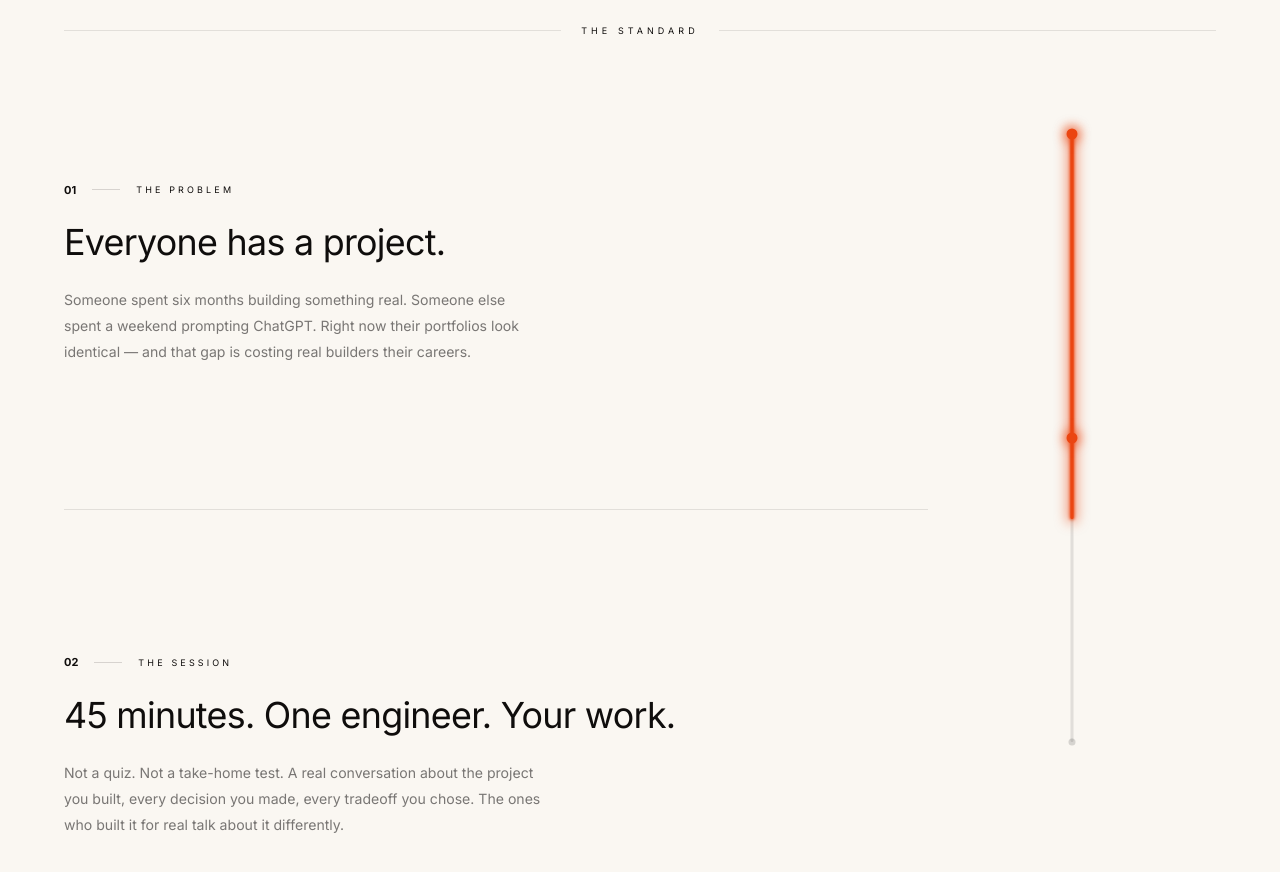
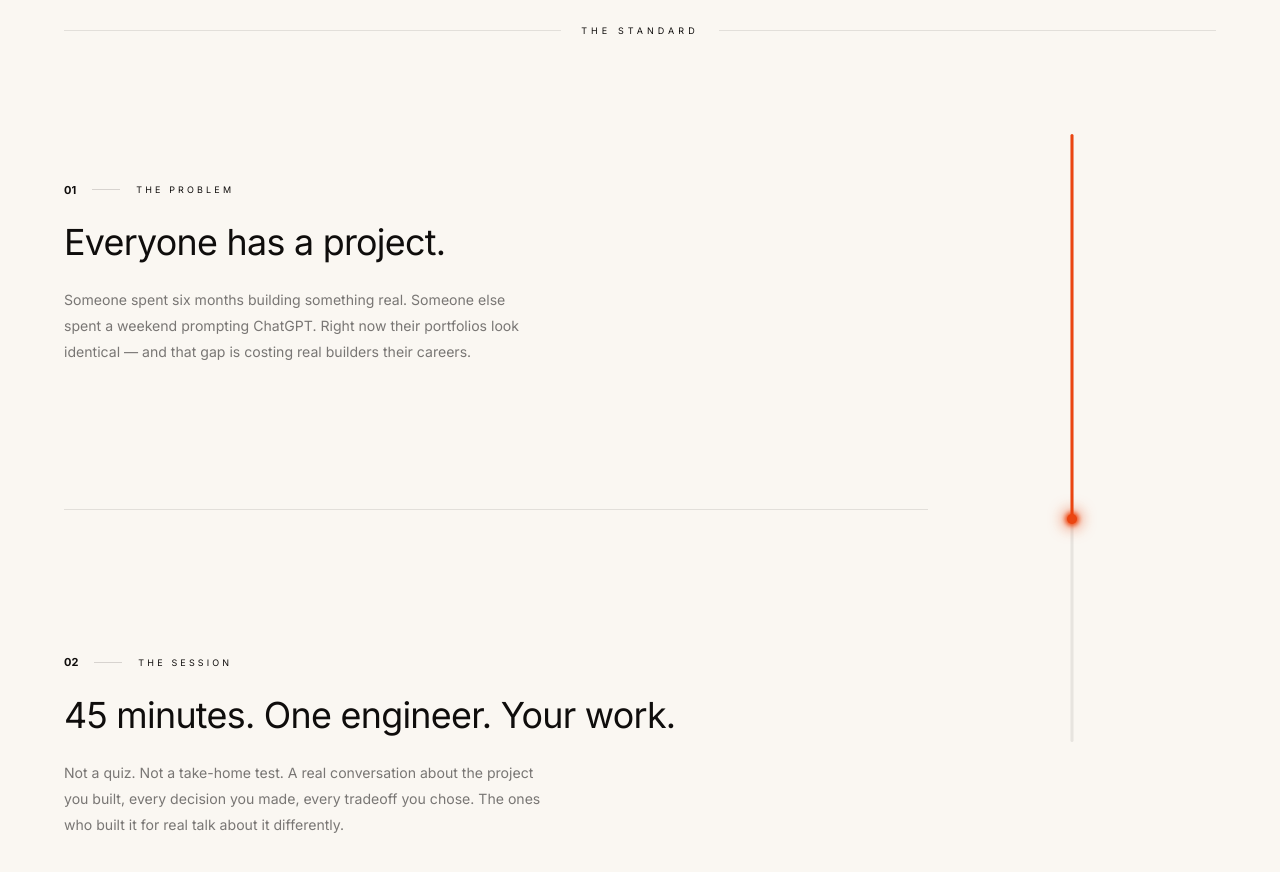
Before and after one commit to orcred-org/frontend, a Next.js app: page / in a window 1280 px wide. Shown: the part 900-1772 px from the top of the page. Built offline with nearby package versions, Linux system fonts and the light colour scheme.

Commit message:
Standard: remove static dots, single glowing tip rides the fill line

```diff
--- a/components/PlatformSection.tsx
+++ b/components/PlatformSection.tsx
@@ -26,51 +26,12 @@ const panels = [
   },
 ];
 
-/* ── Individual dot — each has its own useTransform (no hook-in-loop) ── */
-function Dot({
-  progress,
-  threshold,
-  top,
-}: {
-  progress: ReturnType<typeof useSpring>;
-  threshold: number;
-  top: number;
-}) {
-  const lo = Math.max(0, threshold - 0.05);
-  const hi = threshold + 0.12;
-  const size   = useTransform(progress, [lo, hi], [7, 11]);
-  const bg     = useTransform(progress, [lo, hi], ["rgba(15,13,12,0.15)", "#eb4511"]);
-  const shadow = useTransform(
-    progress, [lo, hi],
-    ["0 0 0px 0px rgba(235,69,17,0)", "0 0 10px 4px rgba(235,69,17,0.5)"]
-  );
-
-  return (
-    <motion.div style={{
-      position:        "absolute",
-      left:            "50%",
-      top,
-      width:           size,
-      height:          size,
-      borderRadius:    "50%",
-      backgroundColor: bg,
-      x:               "-50%",
-      y:               "-50%",
-      boxShadow:       shadow,
-    }} />
-  );
-}
-
 /* ── Sticky timeline ── */
 function Timeline({ progress }: { progress: ReturnType<typeof useSpring> }) {
-  // 80% of viewport height spread across dots
-  const SPACING = Math.round((typeof window !== "undefined" ? window.innerHeight : 800) * 0.38);
-  const TOTAL   = SPACING * 2;
+  const TOTAL = Math.round((typeof window !== "undefined" ? window.innerHeight : 800) * 0.76);
 
-  const fillH = useTransform(progress, [0, 1], [0, TOTAL]);
-
-  const thresholds = [0.02, 0.45, 0.88];
-  const tops       = [0, SPACING, TOTAL];
+  const fillH   = useTransform(progress, [0, 1], [0, TOTAL]);
+  const tipY    = useTransform(progress, [0, 1], [0, TOTAL]);
 
   return (
     <div style={{
@@ -90,12 +51,12 @@ function Timeline({ progress }: { progress: ReturnType<typeof useSpring> }) {
           top:             0,
           bottom:          0,
           width:           3,
-          backgroundColor: "rgba(15,13,12,0.1)",
+          backgroundColor: "rgba(15,13,12,0.08)",
           transform:       "translateX(-50%)",
           borderRadius:    3,
         }} />
 
-        {/* Orange fill with glow */}
+        {/* Orange fill */}
         <motion.div style={{
           position:        "absolute",
           left:            "50%",
@@ -105,13 +66,21 @@ function Timeline({ progress }: { progress: ReturnType<typeof useSpring> }) {
           backgroundColor: "#eb4511",
           transform:       "translateX(-50%)",
           borderRadius:    3,
-          boxShadow:       "0 0 12px 4px rgba(235,69,17,0.5), 0 0 3px 1px rgba(235,69,17,0.9)",
         }} />
 
-        {/* Dots */}
-        <Dot progress={progress} threshold={thresholds[0]} top={tops[0]} />
-        <Dot progress={progress} threshold={thresholds[1]} top={tops[1]} />
-        <Dot progress={progress} threshold={thresholds[2]} top={tops[2]} />
+        {/* Glowing tip — rides the end of the fill */}
+        <motion.div style={{
+          position:     "absolute",
+          left:         "50%",
+          top:          tipY,
+          width:        10,
+          height:       10,
+          borderRadius: "50%",
+          backgroundColor: "#eb4511",
+          x:            "-50%",
+          y:            "-50%",
+          boxShadow:    "0 0 14px 5px rgba(235,69,17,0.55), 0 0 4px 2px rgba(235,69,17,0.9)",
+        }} />
 
       </div>
     </div>
```
